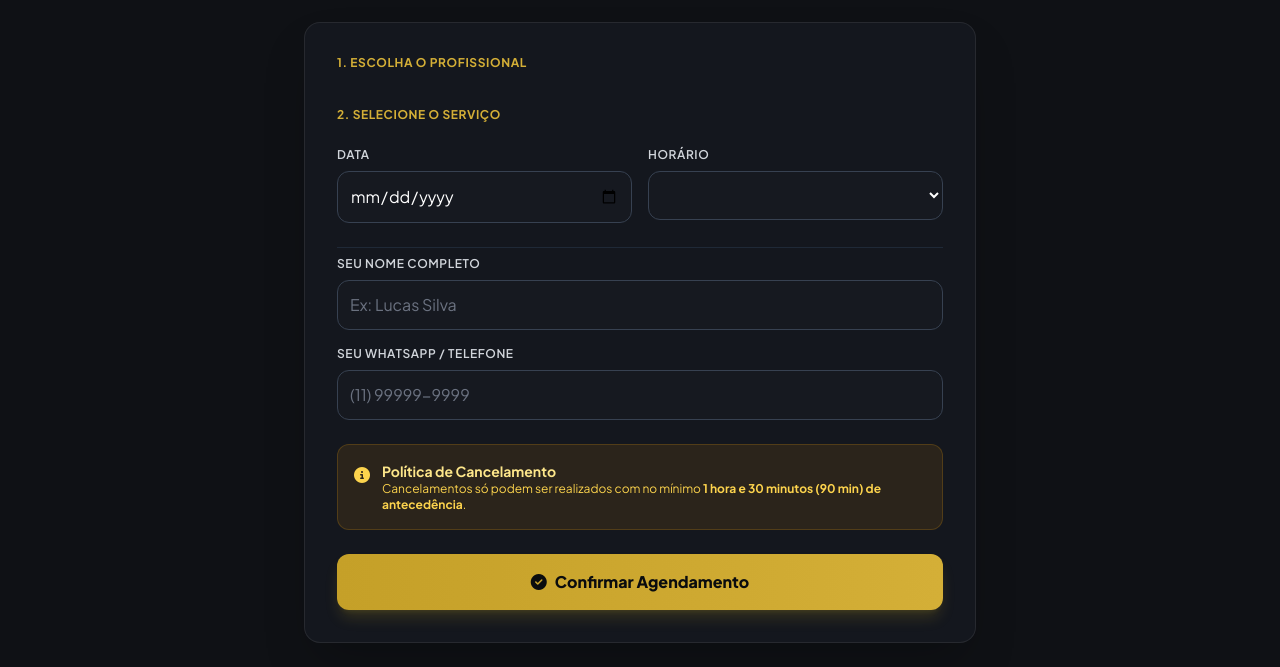
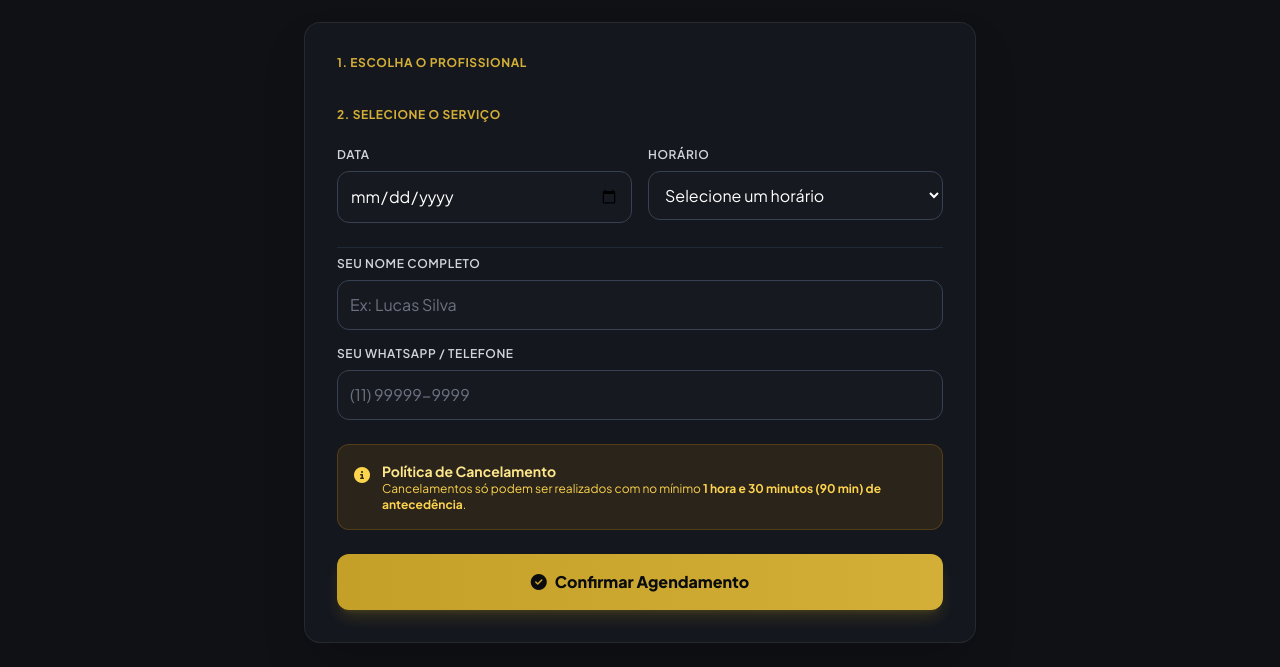
Before and after one commit to legazovgustavo-boop/PELIZZAS, a plain HTML site: page index.html in a window 1280 px wide. Shown: the part 254-921 px from the top of the page. Drawn offline with nearby package versions, Linux system fonts and the light colour scheme.

Commit message:
Atualizar o index.html

```diff
--- a/index.html
+++ b/index.html
@@ -176,9 +176,22 @@
                             <label for="booking-time" class="block text-xs font-semibold text-gray-300 uppercase tracking-wider mb-2">
                                 Horário
                             </label>
-                            <select id="booking-time" required
-                                class="w-full bg-dark-800 border border-gray-700 rounded-xl p-3 text-white focus:outline-none focus:border-gold-400">
-                            </select>
+                            <select
+
+id="booking-time" required
+    class="w-full bg-dark-800 border border-gray-700 rounded-xl p-3 text-white focus:outline-none focus:border-gold-400">
+    <option value="">Selecione um horário</option>
+    <option value="09:00">09:00</option>
+    <option value="10:00">10:00</option>
+    <option value="11:00">11:00</option>
+    <option value="13:00">13:00</option>
+    <option value="14:00">14:00</option>
+    <option value="15:00">15:00</option>
+    <option value="16:00">16:00</option>
+    <option value="17:00">17:00</option>
+    <option value="18:00">18:00</option>
+    <option value="19:00">19:00</option>
+                         </select>
                         </div>
                     </div>
 
```
